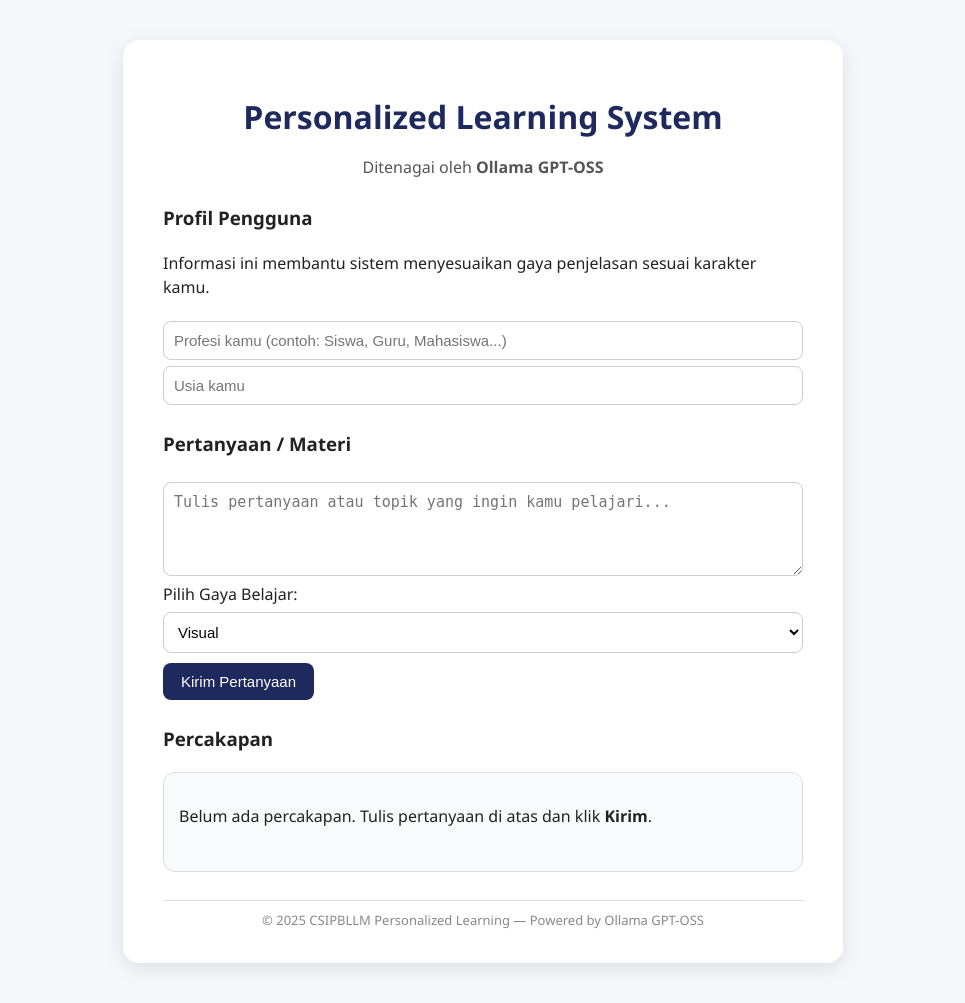
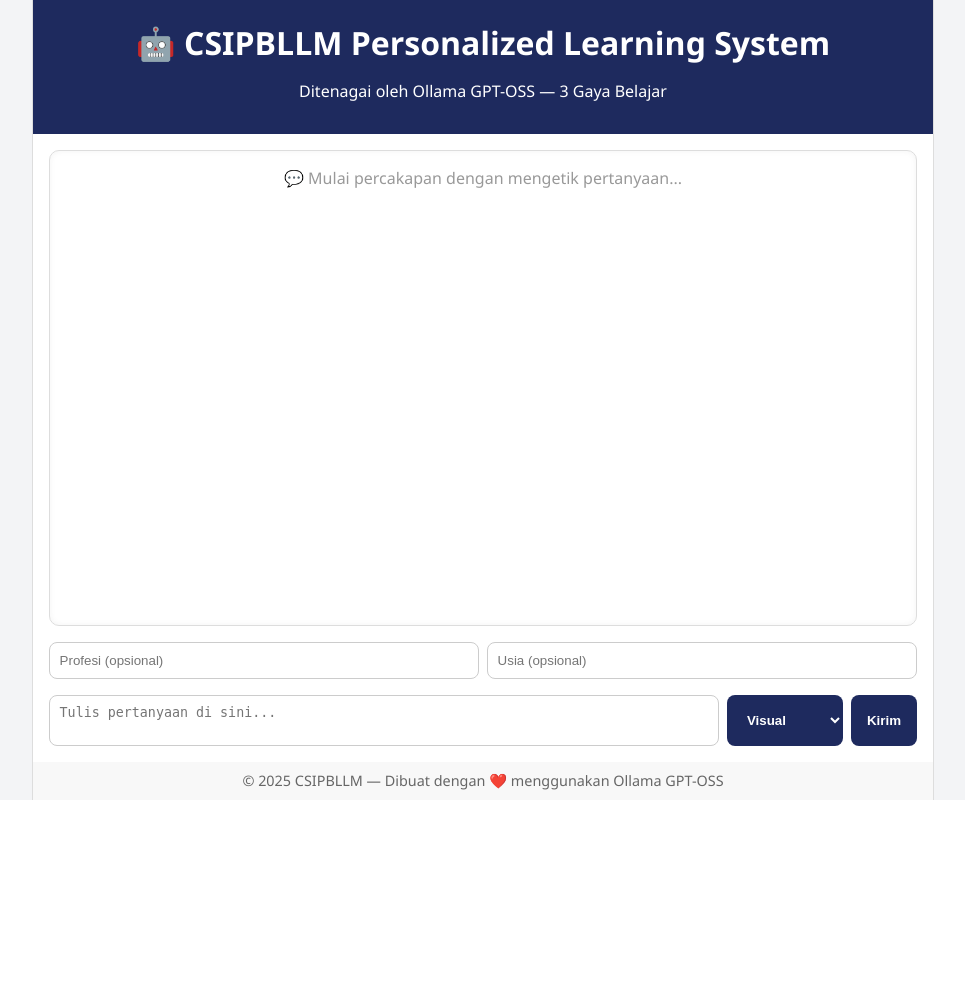
Before and after one commit to vzhakir/csipbllm-personalizedlearningsystem, a PHP site: page / in a window 1280 px wide. Shown: the whole page, without its empty margins (157-1122 px from the left). After the commit the page ends 800 px from the top, so only its background shows below. Run offline with PHP 8.4, Linux system fonts and the light colour scheme.

Commit message:
perbaikan ui sedikit buat chatbotnya

```diff
--- a/static/index.html
+++ b/static/index.html
@@ -1,157 +1,63 @@
 <!DOCTYPE html>
 <html lang="id">
 <head>
-  <!-- ============================================================
-       METADATA DASAR
-       - Charset UTF-8 agar karakter Indonesia tampil benar
-       - Viewport untuk tampilan responsif di mobile
-       ============================================================ -->
   <meta charset="UTF-8" />
-  <meta name="viewport" content="width=device-width, initial-scale=1.0"/>
-
-  <!-- ============================================================
-       JUDUL HALAMAN
-       ============================================================ -->
-  <title>CSIPBLLM — Personalized Learning System</title>
-
-  <!-- ============================================================
-       CSS
-       PENTING: gunakan path absolut /static/ agar FastAPI bisa serve
-       ============================================================ -->
-  <link rel="stylesheet" href="/static/style.css"/>
+  <meta name="viewport" content="width=device-width, initial-scale=1.0" />
+  <title>CSIPBLLM - Personalized Learning Chatbot</title>
+  <link rel="stylesheet" href="/static/style.css" />
 </head>
 <body>
-  <!-- ============================================================
-       WRAPPER / CONTAINER UTAMA
-       ============================================================ -->
-  <div class="container">
+  <div class="chat-wrapper">
+    <header>
+      <h1>🤖 CSIPBLLM Personalized Learning System</h1>
+      <p>Ditenagai oleh Ollama GPT-OSS — 3 Gaya Belajar</p>
+    </header>
 
-    <!-- ==========================================================
-         HEADER / TITLE
-         ========================================================== -->
-    <h1>Personalized Learning System</h1>
-    <p class="subtitle">Ditenagai oleh <b>Ollama GPT-OSS</b></p>
+    <main>
+      <!-- Kotak Chat -->
+      <div id="chatBox" class="chat-box">
+        <div class="placeholder">💬 Mulai percakapan dengan mengetik pertanyaan...</div>
+      </div>
 
-    <!-- ==========================================================
-         PROFIL PENGGUNA
-         - Disimpan untuk konteks (profesi & usia)
-         - Tidak mengubah struktur, ID tetap sama (profesi, usia)
-         ========================================================== -->
-    <section class="profile-section">
-      <h3>Profil Pengguna</h3>
-      <p>Informasi ini membantu sistem menyesuaikan gaya penjelasan sesuai karakter kamu.</p>
+      <!-- Input & Kontrol -->
+      <div class="controls">
+        <input id="profesi" type="text" placeholder="Profesi (opsional)" />
+        <input id="usia" type="number" placeholder="Usia (opsional)" />
+      </div>
 
-      <!-- input profesi -->
-      <input
-        type="text"
-        id="profesi"
-        placeholder="Profesi kamu (contoh: Siswa, Guru, Mahasiswa...)"
-        autocomplete="on"
-      />
-
-      <!-- input usia -->
-      <input
-        type="number"
-        id="usia"
-        placeholder="Usia kamu"
-        min="5"
-        max="110"
-        inputmode="numeric"
-      />
-    </section>
-
-    <!-- ==========================================================
-         PERTANYAAN / MATERI
-         - ID dan urutan tombol dipertahankan
-         - Dropdown TANPA 'netral' (hanya 3 tipe)
-         ========================================================== -->
-    <section class="question-section">
-      <h3>Pertanyaan / Materi</h3>
-
-      <!-- textarea pertanyaan -->
-      <textarea
-        id="question"
-        placeholder="Tulis pertanyaan atau topik yang ingin kamu pelajari..."
-        rows="4"
-      ></textarea>
-
-      <!-- pilihan gaya belajar (netral DIHAPUS) -->
-      <label for="style">Pilih Gaya Belajar:</label>
+      <div class="controls">
+        <textarea id="question" placeholder="Tulis pertanyaan di sini..." rows="2"></textarea>
         <select id="style">
-        <option value="visual" selected>Visual</option>
+          <option value="visual">Visual</option>
           <option value="auditori">Auditori</option>
           <option value="kinestetik">Kinestetik</option>
         </select>
+        <button id="sendBtn">Kirim</button>
+      </div>
 
-      <!-- tombol kirim pertanyaan (ID dipertahankan) -->
-      <button id="sendBtn" title="Kirim ke bot">Kirim Pertanyaan</button>
-    </section>
-
-    <!-- ==========================================================
-         PERCAKAPAN
-         - Chat log tampil berurutan (user → bot → compare)
-         - Bubble “loading” akan dihapus saat jawaban selesai
-         ========================================================== -->
-    <section class="chat-section">
-      <h3>Percakapan</h3>
-
-      <!-- chatBox: placeholder awal akan tergantikan oleh bubble -->
-      <div id="chatBox" aria-live="polite">
-        <p class="placeholder">
-          Belum ada percakapan. Tulis pertanyaan di atas dan klik <b>Kirim</b>.
-        </p>
-      </div>
-    </section>
-
-    <!-- ==========================================================
-         JAWABAN SISWA
-         - Hanya tampil SETELAH bot menjawab
-         - ID & struktur dipertahankan
-         ========================================================== -->
-    <section class="answer-section" id="answerSection" style="display:none;">
-      <h3>Jawaban Kamu</h3>
-      <p>Setelah membaca penjelasan dari bot, tulis jawabanmu di bawah untuk dinilai.</p>
-
-      <textarea
-        id="userAnswer"
-        placeholder="Tulis jawaban kamu di sini..."
-        rows="3"
-      ></textarea>
-
-      <!-- tombol kirim jawaban untuk evaluasi -->
-      <button id="evalBtn" title="Kirim jawaban untuk dinilai">Kirim Jawaban</button>
-
-      <!-- hasil evaluasi (warna hijau/merah via CSS class) -->
+      <!-- Evaluasi -->
+      <section id="answerSection" class="evaluation" style="display:none;">
+        <h3>🧠 Evaluasi Jawaban Siswa</h3>
+        <textarea id="userAnswer" placeholder="Tulis jawaban siswa..." rows="3"></textarea>
+        <button id="evalBtn">Nilai Jawaban</button>
         <div id="evalResult" class="eval-result"></div>
       </section>
 
-    <!-- ==========================================================
-         RIWAYAT
-         - TOMBOL DOWNLOAD BARU MUNCUL JIKA JAWABAN BENAR ✅
-         - ID dipertahankan (historySection, downloadTxt, downloadJson)
-         ========================================================== -->
-    <section class="history-section" id="historySection" style="display:none;">
-      <h3>Unduh Riwayat Percakapan</h3>
-      <p class="note">Tombol akan muncul setelah jawaban kamu dinilai <b>Benar</b>.</p>
-
-      <div id="historyButtons" style="display:none;">
-        <button id="downloadTxt" title="Unduh sebagai .txt">Download TXT</button>
-        <button id="downloadJson" title="Unduh sebagai .json">Download JSON</button>
+      <!-- Riwayat -->
+      <section id="historySection" class="history" style="display:none;">
+        <h3>📜 Riwayat Percakapan</h3>
+        <div class="history-buttons">
+          <button id="downloadTxt">Unduh TXT</button>
+          <button id="downloadJson">Unduh JSON</button>
         </div>
       </section>
+    </main>
 
-    <!-- ==========================================================
-         FOOTER
-         ========================================================== -->
     <footer>
-      © 2025 CSIPBLLM Personalized Learning — Powered by Ollama GPT-OSS
+      © 2025 CSIPBLLM — Dibuat dengan ❤️ menggunakan Ollama GPT-OSS
     </footer>
   </div>
 
-  <!-- ============================================================
-       JAVASCRIPT
-       PENTING: gunakan /static/script.js (bukan relatif)
-       ============================================================ -->
   <script src="/static/script.js"></script>
 </body>
 </html>
--- a/static/script.js
+++ b/static/script.js
@@ -2,12 +2,13 @@
    CSIPBLLM — Personalized Learning Frontend Script (FULL VERBOSE)
    ---------------------------------------------------------------------
    Fitur:
-   - Kirim pertanyaan ke backend (ollamaapi.py)
-   - Mendapatkan jawaban dengan gaya belajar
-   - Render hasil chat dalam format Markdown (via marked.js)
-   - Evaluasi jawaban siswa
-   - Unduh riwayat percakapan (txt/json)
-   - Semua fungsi disertai komentar dan keamanan XSS
+   ✅ Kirim pertanyaan ke backend (ollamaapi.py)
+   ✅ Gaya belajar (Visual, Auditori, Kinestetik)
+   ✅ Render Markdown (marked.js)
+   ✅ Evaluasi jawaban siswa
+   ✅ Unduh riwayat (txt/json)
+   ✅ Efek mengetik ala ChatGPT
+   ✅ Aman dari XSS
    ===================================================================== */
 
 document.addEventListener("DOMContentLoaded", () => {
@@ -20,7 +21,7 @@ document.addEventListener("DOMContentLoaded", () => {
   document.head.appendChild(script);
 
   // ================================================================
-  // 2. DEKLARASI ELEMEN DOM YANG DIGUNAKAN
+  // 2. DEKLARASI ELEMEN DOM
   // ================================================================
   const sendBtn = document.getElementById("sendBtn");
   const evalBtn = document.getElementById("evalBtn");
@@ -36,39 +37,27 @@ document.addEventListener("DOMContentLoaded", () => {
   const downloadTxt = document.getElementById("downloadTxt");
   const downloadJson = document.getElementById("downloadJson");
 
-  // ================================================================
-  // 3. VARIABEL STATE
-  // ================================================================
   let correctAnswer = "";
   let currentStyle = "";
 
   // ================================================================
-  // 4. FUNGSI UTILITY
+  // 3. UTILITY FUNCTION (KEAMANAN + MARKDOWN + ANIMASI)
   // ================================================================
-
-  // Escape HTML untuk keamanan dari XSS
-  const escapeHtml = (text) => {
-    return String(text)
+  const escapeHtml = (text) =>
+    String(text)
       .replace(/&/g, "&amp;")
       .replace(/</g, "&lt;")
       .replace(/>/g, "&gt;")
       .replace(/"/g, "&quot;")
       .replace(/'/g, "&#039;");
-  };
 
-  // Render teks dengan Markdown formatting
   const renderMarkdown = (text) => {
     if (window.marked) {
-      return marked.parse(text, {
-        breaks: true,
-        gfm: true,
-      });
+      return marked.parse(text, { breaks: true, gfm: true });
     }
-    // fallback kalau marked belum loaded
     return escapeHtml(text).replace(/\n/g, "<br>");
   };
 
-  // Tambah bubble chat baru
   const appendBubble = (cls, html) => {
     const placeholder = chatBox.querySelector(".placeholder");
     if (placeholder) placeholder.remove();
@@ -81,12 +70,19 @@ document.addEventListener("DOMContentLoaded", () => {
     return div;
   };
 
-  // Aktifkan / nonaktifkan tombol sementara proses berjalan
+  const showTyping = () => {
+    const div = document.createElement("div");
+    div.className = "chat-bubble status";
+    div.textContent = "⋯ mengetik";
+    chatBox.appendChild(div);
+    chatBox.scrollTop = chatBox.scrollHeight;
+    return div;
+  };
+
   const setBusy = (button, busy) => {
     if (button) button.disabled = busy;
   };
 
-  // Fungsi unduh file blob
   const triggerDownload = (blob, filename) => {
     const url = URL.createObjectURL(blob);
     const a = document.createElement("a");
@@ -99,7 +95,6 @@ document.addEventListener("DOMContentLoaded", () => {
     URL.revokeObjectURL(url);
   };
 
-  // Tambah profesi dan usia ke pertanyaan
   const formatMessageWithProfile = (msg, prof, age) => {
     if (!prof && !age) return msg;
     if (prof && age) return `(${prof}, usia ${age}) ${msg}`;
@@ -108,7 +103,7 @@ document.addEventListener("DOMContentLoaded", () => {
   };
 
   // ================================================================
-  // 5. EVENT: KIRIM PERTANYAAN KE BACKEND
+  // 4. KIRIM PERTANYAAN KE BACKEND
   // ================================================================
   sendBtn.addEventListener("click", async () => {
     const message = questionInput.value.trim();
@@ -122,7 +117,7 @@ document.addEventListener("DOMContentLoaded", () => {
     }
 
     appendBubble("user", `<b>Kamu:</b> ${escapeHtml(message)}`);
-    const loading = appendBubble("status", "<i>Memproses jawaban...</i>");
+    const typing = showTyping();
     setBusy(sendBtn, true);
 
     try {
@@ -136,41 +131,41 @@ document.addEventListener("DOMContentLoaded", () => {
       });
 
       const data = await response.json();
-      loading.remove();
+      typing.remove();
 
-      // Bubble jawaban utama
       appendBubble(
         "bot",
-        `<b>GPT-OSS (${escapeHtml(data.style_main)}):</b><br>${renderMarkdown(
-          data.reply_main
-        )}`
+        `<b>GPT-OSS (${escapeHtml(data.style_main)}):</b><br>${renderMarkdown(data.reply_main)}`
       );
 
-      // Bubble perbandingan gaya lain
       appendBubble(
         "compare",
-        `<b>Perbandingan (${escapeHtml(
-          data.style_compare
-        )}):</b><br>${renderMarkdown(data.reply_compare)}`
+        `<b>Perbandingan (${escapeHtml(data.style_compare)}):</b><br>${renderMarkdown(data.reply_compare)}`
       );
 
-      // Simpan jawaban benar untuk evaluasi
       correctAnswer = data.reply_main;
       currentStyle = data.style_main;
 
-      // Tampilkan area evaluasi & unduhan
       answerSection.style.display = "block";
       historySection.style.display = "block";
     } catch (err) {
-      loading.remove();
+      typing.remove();
       appendBubble("bot", `❌ Gagal memproses: ${escapeHtml(String(err))}`);
     } finally {
       setBusy(sendBtn, false);
     }
   });
 
+  // ENTER = KIRIM
+  questionInput.addEventListener("keydown", (e) => {
+    if (e.key === "Enter" && !e.shiftKey) {
+      e.preventDefault();
+      sendBtn.click();
+    }
+  });
+
   // ================================================================
-  // 6. EVENT: EVALUASI JAWABAN SISWA
+  // 5. EVALUASI JAWABAN SISWA
   // ================================================================
   evalBtn.addEventListener("click", async () => {
     const answer = userAnswer.value.trim();
@@ -180,7 +175,7 @@ document.addEventListener("DOMContentLoaded", () => {
     }
 
     appendBubble("user", `<b>Jawaban Kamu:</b> ${escapeHtml(answer)}`);
-    const scoring = appendBubble("status", "<i>Menilai jawaban kamu...</i>");
+    const scoring = showTyping();
     setBusy(evalBtn, true);
 
     try {
@@ -211,7 +206,7 @@ document.addEventListener("DOMContentLoaded", () => {
   });
 
   // ================================================================
-  // 7. EVENT: UNDUH RIWAYAT (TXT)
+  // 6. UNDUH RIWAYAT TXT
   // ================================================================
   downloadTxt.addEventListener("click", async () => {
     try {
@@ -220,12 +215,12 @@ document.addEventListener("DOMContentLoaded", () => {
       const blob = new Blob([data.data || ""], { type: "text/plain" });
       triggerDownload(blob, "history.txt");
     } catch (err) {
-      appendBubble("bot", `❌ Gagal mengunduh TXT: ${escapeHtml(String(err))}`);
+      appendBubble("bot", `❌ Gagal unduh TXT: ${escapeHtml(String(err))}`);
     }
   });
 
   // ================================================================
-  // 8. EVENT: UNDUH RIWAYAT (JSON)
+  // 7. UNDUH RIWAYAT JSON
   // ================================================================
   downloadJson.addEventListener("click", async () => {
     try {
@@ -236,7 +231,7 @@ document.addEventListener("DOMContentLoaded", () => {
       });
       triggerDownload(blob, "history.json");
     } catch (err) {
-      appendBubble("bot", `❌ Gagal mengunduh JSON: ${escapeHtml(String(err))}`);
+      appendBubble("bot", `❌ Gagal unduh JSON: ${escapeHtml(String(err))}`);
     }
   });
 });
--- a/static/style.css
+++ b/static/style.css
@@ -1,259 +1,133 @@
-/* =====================================================================
-   CSIPBLLM — Personalized Learning System
-   FULL VERBOSE STYLE SHEET
-   ===================================================================== */
+/* ==============================================================
+   CHATGPT-STYLE UI FOR CSIPBLLM
+   ============================================================== */
 
-/* ---------------- GLOBAL ---------------- */
-:root {
-  --brand: #1e2a5e;
-  --brand-dark: #17214d;
-  --brand-light: #cfd8ff;
-  --accent-green: #2d882d;
-  --accent-red: #d42b2b;
-  --accent-yellow: #ffca85;
-  --bg: #f5f7fa;
-  --fg: #222;
-  --muted: #555;
-  --line: #ddd;
-  --bubble-user: #cfd8ff;
-  --bubble-bot: #e9f7ef;
-  --bubble-compare: #fff5e1;
-  --bubble-status: #eee;
+body {
+  margin: 0;
+  font-family: "Segoe UI", Tahoma, sans-serif;
+  background-color: #f3f4f6;
+  color: #222;
 }
 
-/* ---------------- RESET ---------------- */
-* {
-  box-sizing: border-box;
-}
-body {
-  font-family: "Segoe UI", Tahoma, Geneva, Verdana, sans-serif;
-  background-color: var(--bg);
-  color: var(--fg);
-  margin: 0;
-  padding: 0;
-  line-height: 1.5;
+.chat-wrapper {
+  display: flex;
+  flex-direction: column;
+  max-width: 900px;
+  height: 100vh;
+  margin: 0 auto;
+  background: white;
+  border-left: 1px solid #ddd;
+  border-right: 1px solid #ddd;
 }
 
-/* ---------------- CONTAINER ---------------- */
-.container {
-  max-width: 720px;
-  background: #fff;
-  margin: 40px auto;
-  padding: 32px 40px;
-  border-radius: 16px;
-  box-shadow: 0 5px 20px rgba(0, 0, 0, 0.1);
+header {
+  background: #1e2a5e;
+  color: white;
+  padding: 1rem;
+  text-align: center;
 }
 
-/* ---------------- HEADER ---------------- */
-h1 {
-  text-align: center;
-  color: var(--brand);
-}
-.subtitle {
-  text-align: center;
-  color: var(--muted);
-  margin-top: -8px;
+header h1 { margin: 0.3rem 0; }
+
+main {
+  flex: 1;
+  display: flex;
+  flex-direction: column;
+  padding: 1rem;
 }
 
-/* ---------------- FORM ELEMENTS ---------------- */
-section {
-  margin-top: 25px;
-}
-input, textarea, select {
-  width: 100%;
-  padding: 10px;
-  border: 1px solid #ccc;
-  border-radius: 8px;
-  font-size: 15px;
-  margin-top: 6px;
-  background-color: #fff;
-}
-input:focus, textarea:focus, select:focus {
-  border-color: var(--brand-light);
-  box-shadow: 0 0 0 3px rgba(182, 195, 255, 0.35);
-}
-textarea {
-  resize: vertical;
+.chat-box {
+  flex: 1;
+  overflow-y: auto;
+  border: 1px solid #ddd;
+  border-radius: 10px;
+  background: #fff;
+  padding: 1rem;
+  box-shadow: inset 0 0 6px rgba(0,0,0,0.05);
+  display: flex;
+  flex-direction: column;
 }
 
-/* ---------------- BUTTONS ---------------- */
-button {
-  background-color: var(--brand);
-  color: #fff;
+.placeholder { text-align: center; color: #999; }
+
+.chat-bubble {
+  margin: 0.6rem 0;
+  padding: 0.8rem 1rem;
+  border-radius: 14px;
+  max-width: 75%;
+  line-height: 1.5;
+  white-space: pre-wrap;
+  animation: fadeIn 0.3s ease;
+}
+
+.user {
+  align-self: flex-end;
+  background: #1e2a5e;
+  color: white;
+  border-bottom-right-radius: 0;
+}
+
+.bot, .compare {
+  align-self: flex-start;
+  background: #e8f3ff;
+  color: #222;
+  border-bottom-left-radius: 0;
+}
+
+.status {
+  font-style: italic;
+  color: #777;
+  align-self: flex-start;
+}
+
+@keyframes fadeIn {
+  from { opacity: 0; transform: translateY(6px); }
+  to { opacity: 1; transform: translateY(0); }
+}
+
+.controls {
+  display: flex;
+  gap: 0.5rem;
+  margin-top: 1rem;
+}
+
+.controls input,
+.controls textarea {
+  flex: 1;
+  border-radius: 8px;
+  border: 1px solid #ccc;
+  padding: 0.6rem;
+  resize: none;
+}
+
+.controls select,
+.controls button {
   border: none;
   border-radius: 8px;
-  padding: 10px 18px;
-  font-size: 15px;
-  margin-top: 10px;
+  background: #1e2a5e;
+  color: white;
+  padding: 0.6rem 1rem;
+  font-weight: 600;
   cursor: pointer;
-  transition: background-color 0.2s ease;
-}
-button:hover {
-  background-color: var(--brand-dark);
-}
-button:disabled {
-  opacity: 0.6;
-  cursor: not-allowed;
 }
 
-/* ---------------- CHAT BOX ---------------- */
-#chatBox {
-  background-color: #f9fafb;
-  border-radius: 12px;
-  padding: 15px;
-  border: 1px solid #ddd;
-  min-height: 100px;
-  max-height: 450px;
-  overflow-y: auto;
-}
-#chatBox::-webkit-scrollbar {
-  width: 6px;
-}
-#chatBox::-webkit-scrollbar-thumb {
-  background-color: #ccc;
-  border-radius: 3px;
+.controls button:hover {
+  background: #16204d;
 }
 
-/* ---------------- CHAT BUBBLES ---------------- */
-.chat-bubble {
-  padding: 12px 14px;
-  border-radius: 10px;
-  margin: 8px 0;
-  max-width: 95%;
-  animation: fadeIn 0.3s ease;
-}
-@keyframes fadeIn {
-  from { opacity: 0; transform: translateY(5px); }
-  to { opacity: 1; transform: translateY(0); }
-}
-.user {
-  background-color: var(--bubble-user);
-}
-.bot {
-  background-color: var(--bubble-bot);
-}
-.compare {
-  background-color: var(--bubble-compare);
-}
-.status {
-  background-color: var(--bubble-status);
-  font-style: italic;
+.evaluation, .history {
+  margin-top: 1rem;
+  border-top: 1px solid #eee;
+  padding-top: 0.6rem;
 }
 
-/* ---------------- EVALUASI ---------------- */
-.eval-result {
-  margin-top: 10px;
-  font-weight: 600;
+.eval-result.correct { color: #2d882d; }
+.eval-result.incorrect { color: #c82333; }
+
+footer {
+  background: #f8f8f8;
+  text-align: center;
+  color: #666;
+  padding: 0.6rem;
+  font-size: 0.9rem;
 }
-.eval-result.correct {
-  color: var(--accent-green);
-}
-.eval-result.incorrect {
-  color: var(--accent-red);
-}
-
-/* ---------------- HISTORY ---------------- */
-.history-section {
-  margin-top: 20px;
-}
-.history-section button {
-  margin-right: 8px;
-}
-
-/* ---------------- FOOTER ---------------- */
-footer {
-  text-align: center;
-  font-size: 13px;
-  color: #888;
-  margin-top: 28px;
-  border-top: 1px solid var(--line);
-  padding-top: 10px;
-}
-
-/* =====================================================================
-   MARKDOWN RENDERING (ChatGPT-Like)
-   ===================================================================== */
-.chat-bubble p {
-  margin: 6px 0;
-}
-.chat-bubble strong, .chat-bubble b {
-  font-weight: 700;
-  color: #1b255a;
-}
-.chat-bubble em, .chat-bubble i {
-  font-style: italic;
-}
-.chat-bubble ul, .chat-bubble ol {
-  margin: 6px 0 6px 24px;
-  padding-left: 18px;
-}
-.chat-bubble ul li { list-style-type: disc; }
-.chat-bubble ol li { list-style-type: decimal; }
-.chat-bubble blockquote {
-  margin: 8px 0;
-  padding: 8px 12px;
-  border-left: 4px solid #9fa9d3;
-  background-color: #f6f7fb;
-  border-radius: 6px;
-  color: #333;
-  font-style: italic;
-}
-.chat-bubble code {
-  background-color: #f3f4f6;
-  border-radius: 4px;
-  padding: 2px 4px;
-  font-family: "Consolas", "Courier New", monospace;
-  font-size: 14px;
-  color: #2b2b2b;
-}
-.chat-bubble pre {
-  background-color: #f3f4f6;
-  border-radius: 8px;
-  padding: 10px 12px;
-  overflow-x: auto;
-  font-family: "Consolas", "Courier New", monospace;
-  font-size: 14px;
-  border: 1px solid #ddd;
-}
-.chat-bubble pre code {
-  background: none;
-  padding: 0;
-  color: #1f1f1f;
-}
-.chat-bubble table {
-  width: 100%;
-  border-collapse: collapse;
-  margin: 8px 0;
-}
-.chat-bubble th, .chat-bubble td {
-  border: 1px solid #ccc;
-  padding: 6px 8px;
-}
-.chat-bubble th {
-  background-color: #f1f2f7;
-  font-weight: bold;
-}
-.chat-bubble a {
-  color: #1740c2;
-  text-decoration: underline;
-}
-.chat-bubble a:hover {
-  color: #0d2b88;
-}
-.chat-bubble hr {
-  border: none;
-  border-top: 1px solid #ccc;
-  margin: 10px 0;
-}
-.chat-bubble h1, .chat-bubble h2, .chat-bubble h3,
-.chat-bubble h4, .chat-bubble h5, .chat-bubble h6 {
-  font-weight: 700;
-  color: #1e2a5e;
-  margin: 8px 0 6px 0;
-}
-.chat-bubble h1 { font-size: 20px; }
-.chat-bubble h2 { font-size: 18px; }
-.chat-bubble h3 { font-size: 16px; }
-.chat-bubble h4 { font-size: 15px; }
-.chat-bubble h5 { font-size: 14px; }
-.chat-bubble h6 { font-size: 13px; color: #444; }
```
Also changed, not shown: 1 other file. Lines whose indentation alone changed are shown as unchanged.
